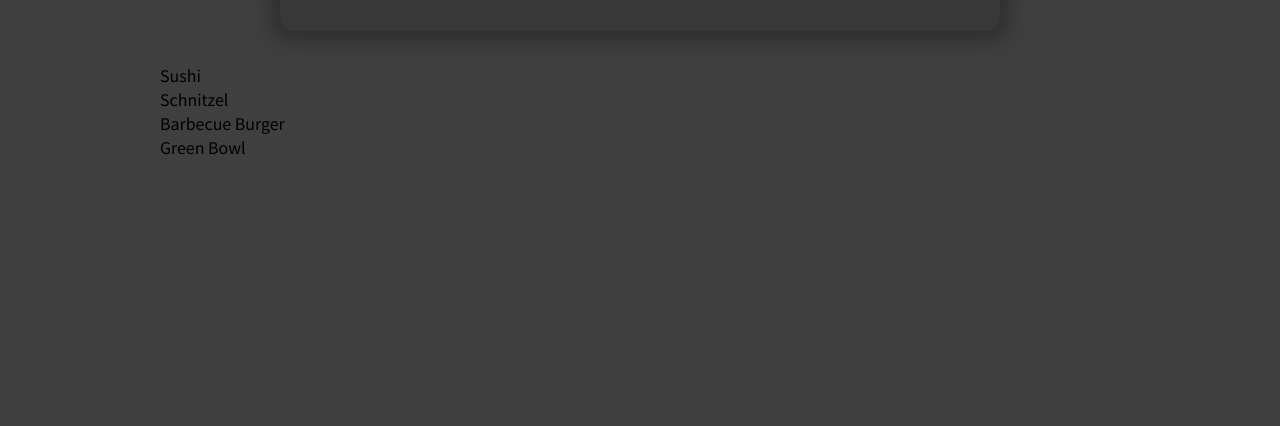
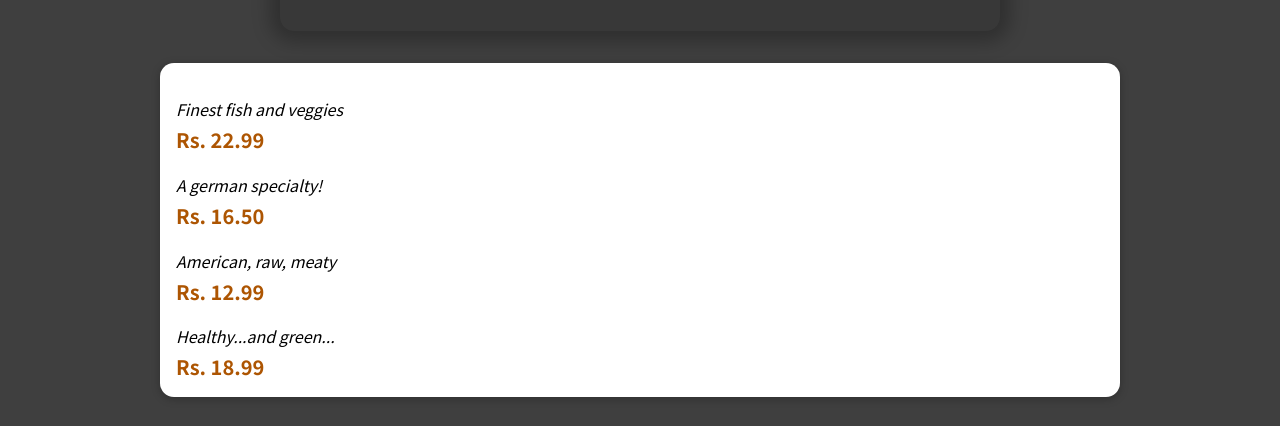
Before and after one commit to kumaraakarshan/Restaurant-website, a React (Create React App) app: page / in a window 1280 px wide. Shown: the part 442-868 px from the top of the page. Before the commit the page ends 800 px from the top, so only its background shows below. Built offline with nearby package versions, Linux system fonts and the light colour scheme.

Commit message:
Displaying meals on the screen

```diff
--- a/src/components/Meals/AvailableMeals.js
+++ b/src/components/Meals/AvailableMeals.js
@@ -1,5 +1,6 @@
 import classes from './AvailableMeals.module.css';
-
+import Card from '../UI/Card';
+import MealItem from './MealItem/MealItem';
 const DUMMY_MEALS = [
     {
       id: 'm1',
@@ -27,11 +28,13 @@
     },
   ];
 const AvailableMeals = () => {
-    const mealslist = DUMMY_MEALS.map(meal => <li>{meal.name}</li>);
+    const mealslist = DUMMY_MEALS.map(meal => <MealItem key={meal.id} description={meal.description} price={meal.price}></MealItem>);
     return <section className={classes.meals}>
+        <Card>
         <ul>
             {mealslist}
-        </ul>
+            </ul>
+            </Card>
     </section>
 }
 export default AvailableMeals;
--- /dev/null
+++ b/src/components/Meals/MealItem/MealItem.js
@@ -0,0 +1,20 @@
+import classes from './MealItem.module.css'
+
+
+
+const MealItem = props => {
+    const price = `Rs. ${props.price.toFixed(2)}`;
+    return <li className={classes.Meal}>
+        <div>
+            <h3>{props.name}</h3>
+            <div className={classes.description}>{props.description}</div>
+            <div className={classes.price}>{price}</div>
+        </div>
+        <div>
+
+        </div>
+
+    </li>
+}
+
+export default MealItem;
--- /dev/null
+++ b/src/components/Meals/MealItem/MealItem.module.css
@@ -0,0 +1,22 @@
+.meal {
+  display: flex;
+  justify-content: space-between;
+  margin: 1rem;
+  padding-bottom: 1rem;
+  border-bottom: 1px solid #ccc;
+}
+
+.meal h3 {
+  margin: 0 0 0.25rem 0;
+}
+
+.description {
+  font-style: italic;
+}
+
+.price {
+  margin-top: 0.25rem;
+  font-weight: bold;
+  color: #ad5502;
+  font-size: 1.25rem;
+}
--- /dev/null
+++ b/src/components/UI/Card.js
@@ -0,0 +1,10 @@
+import classes from './Card.module.css'
+
+
+
+const Card = props => {
+
+    return <div className={classes.card}>{props.children}</div>
+
+}
+export default Card;
--- /dev/null
+++ b/src/components/UI/Card.module.css
@@ -0,0 +1,6 @@
+.card {
+  padding: 1rem;
+  box-shadow: 0 2px 8px rgba(0, 0, 0, 0.25);
+  border-radius: 14px;
+  background-color: white;
+}
```
